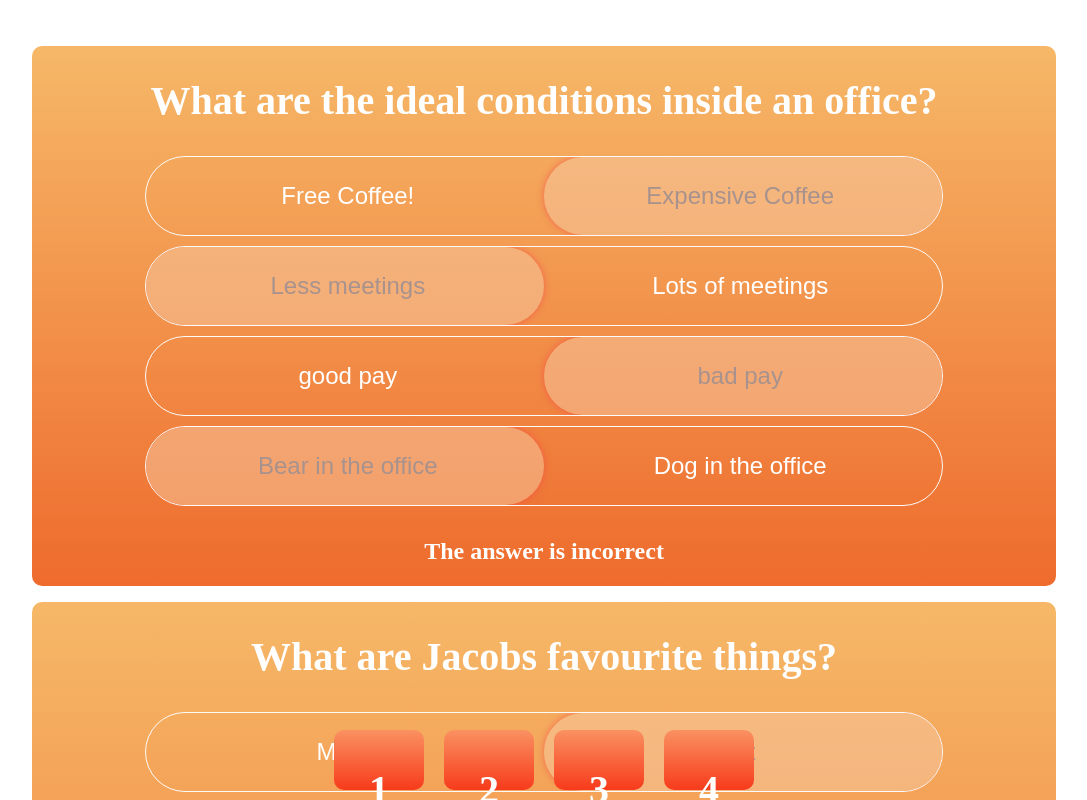
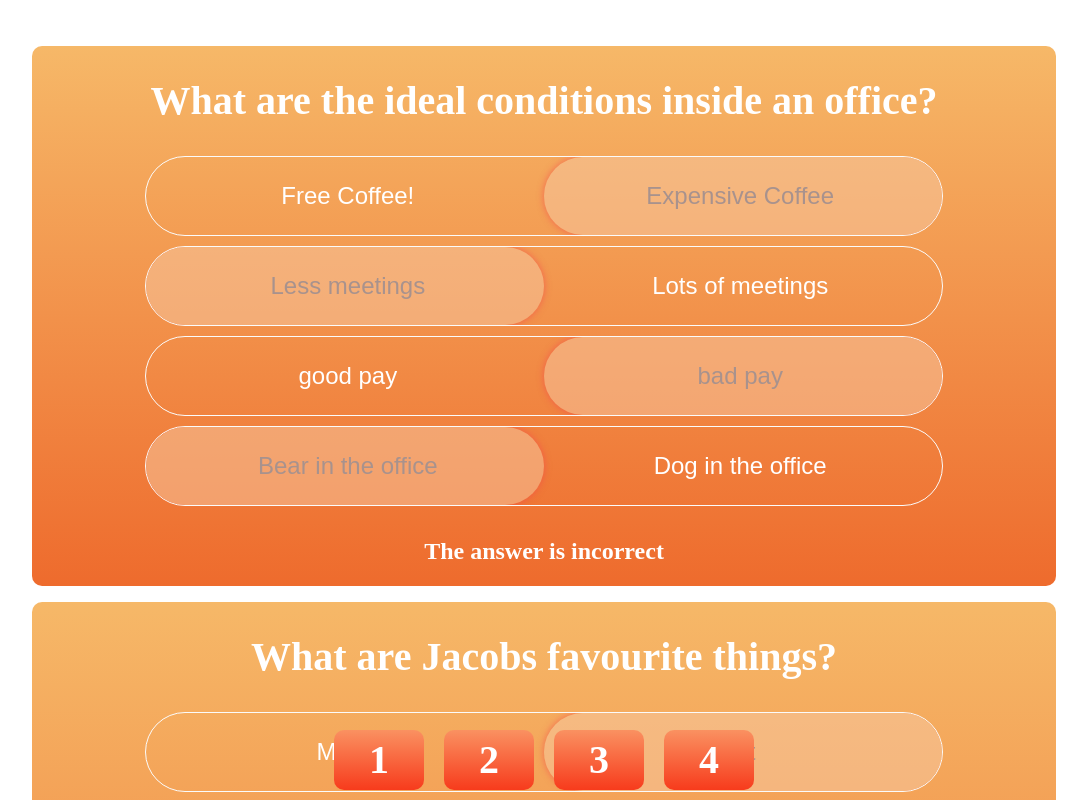
Before and after one commit to JacobCutts13/seneca-toggles, a React (Create React App) app: page / in a window 1280 px wide. Shown: the top 800 px of the page, without its empty margins (96-1183 px from the left). Built offline with nearby package versions, Linux system fonts and the light colour scheme.

Commit message:
centered nav labels

```diff
--- a/src/components/Navbar.tsx
+++ b/src/components/Navbar.tsx
@@ -16,7 +16,7 @@ export default function Navbar(props: Props): JSX.Element {
           key={tile.id}
           className={`${numberToWord(tile.nIncorrect)}`}
         >
-          <h1>{i + 1}</h1>
+          <h1 className="nav-labels">{i + 1}</h1>
         </a>
       ))}
     </div>
--- a/src/index.css
+++ b/src/index.css
@@ -84,6 +84,13 @@ body {
   padding: 5px;
   text-decoration: none;
   color: #fff;
+  display: flex;
+  flex-direction: column;
+  justify-content: center;
+}
+
+.nav-labels {
+  margin: 0px;
 }
 
 .tile-container {
--- a/src/index.tsx
+++ b/src/index.tsx
@@ -2,7 +2,6 @@ import React from "react";
 import ReactDOM from "react-dom/client";
 import "./index.css";
 import App from "./App";
-// import reportWebVitals from "./reportWebVitals";
 
 const root = ReactDOM.createRoot(
   document.getElementById("root") as HTMLElement
@@ -12,8 +11,3 @@ root.render(
     <App />
   </React.StrictMode>
 );
-
-// If you want to start measuring performance in your app, pass a function
-// to log results (for example: reportWebVitals(console.log))
-// or send to an analytics endpoint. Learn more: https://bit.ly/CRA-vitals
-// reportWebVitals();
```
